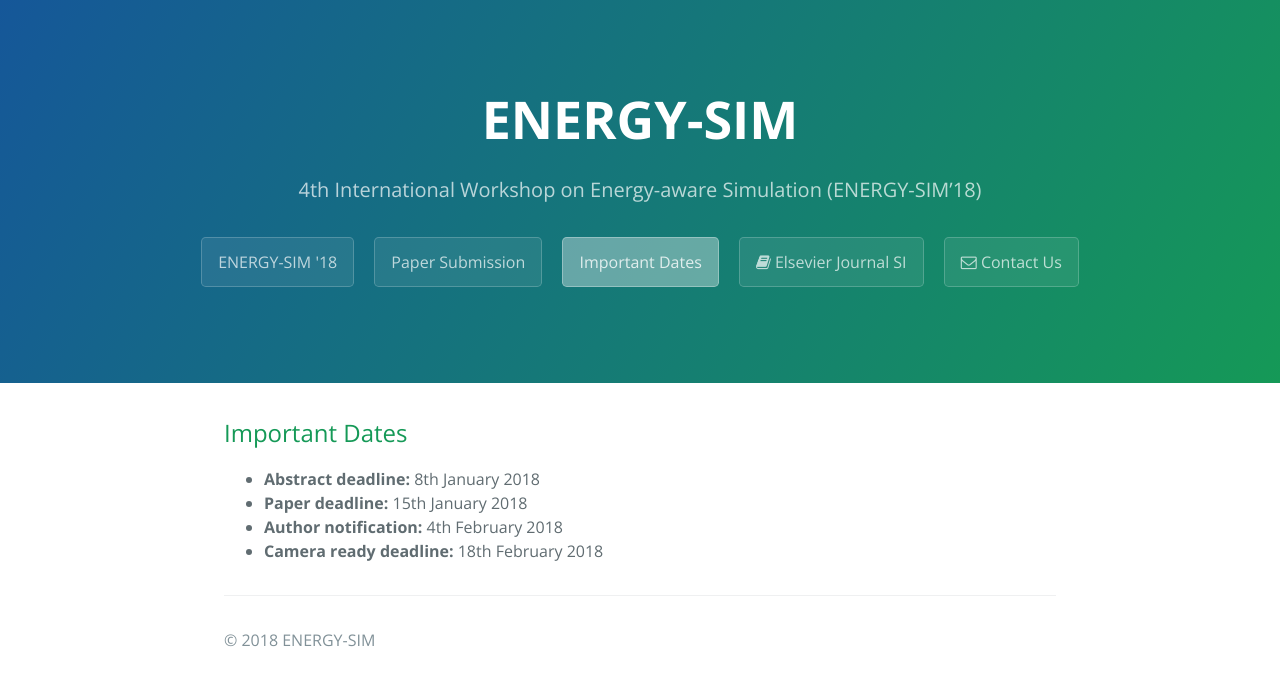
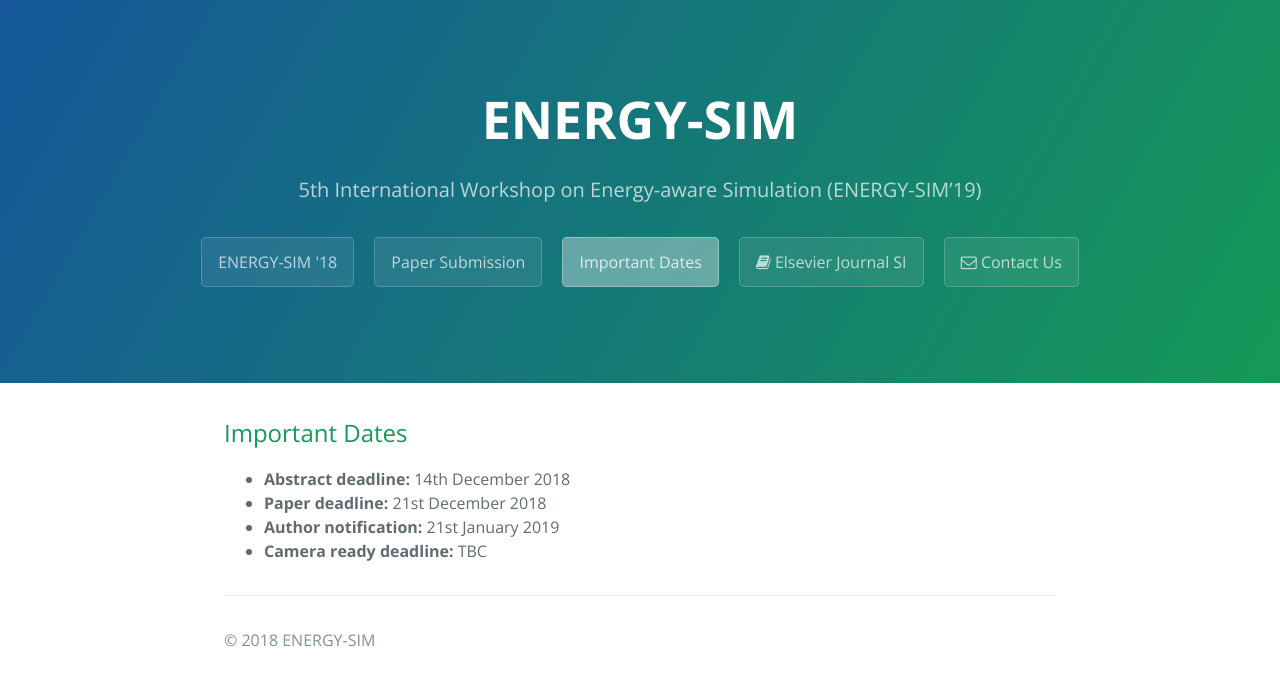
Before and after one commit to ENERGY-SIM/energy-sim.github.io, a Jekyll site: the page built from importantdates.md, in a window 1280 px wide. Shown: the top 686 px of the page. Built offline with Jekyll 4.4.1, drawn with Linux system fonts in a browser that asks for light colours; nearby versions of some CDN libraries; library files that are not in the unit come from our copies.

Commit message:
Update importantdates.md

```diff
--- a/importantdates.md
+++ b/importantdates.md
@@ -1,12 +1,12 @@
 ---
 layout: page
-title: 4th International Workshop on Energy-aware Simulation (ENERGY-SIM’18)
+title: 5th International Workshop on Energy-aware Simulation (ENERGY-SIM’19)
 permalink: /importantdates/
 active: importantdates
 ---
 
 ## Important Dates
-- <strong>Abstract deadline:</strong> 8th January 2018
-- <strong>Paper deadline:</strong> 15th January 2018
-- <strong>Author notification:</strong> 4th February 2018
-- <strong>Camera ready deadline:</strong> 18th February 2018
+- <strong>Abstract deadline:</strong> 14th December 2018
+- <strong>Paper deadline:</strong> 21st December 2018
+- <strong>Author notification:</strong> 21st January 2019
+- <strong>Camera ready deadline:</strong> TBC
```
